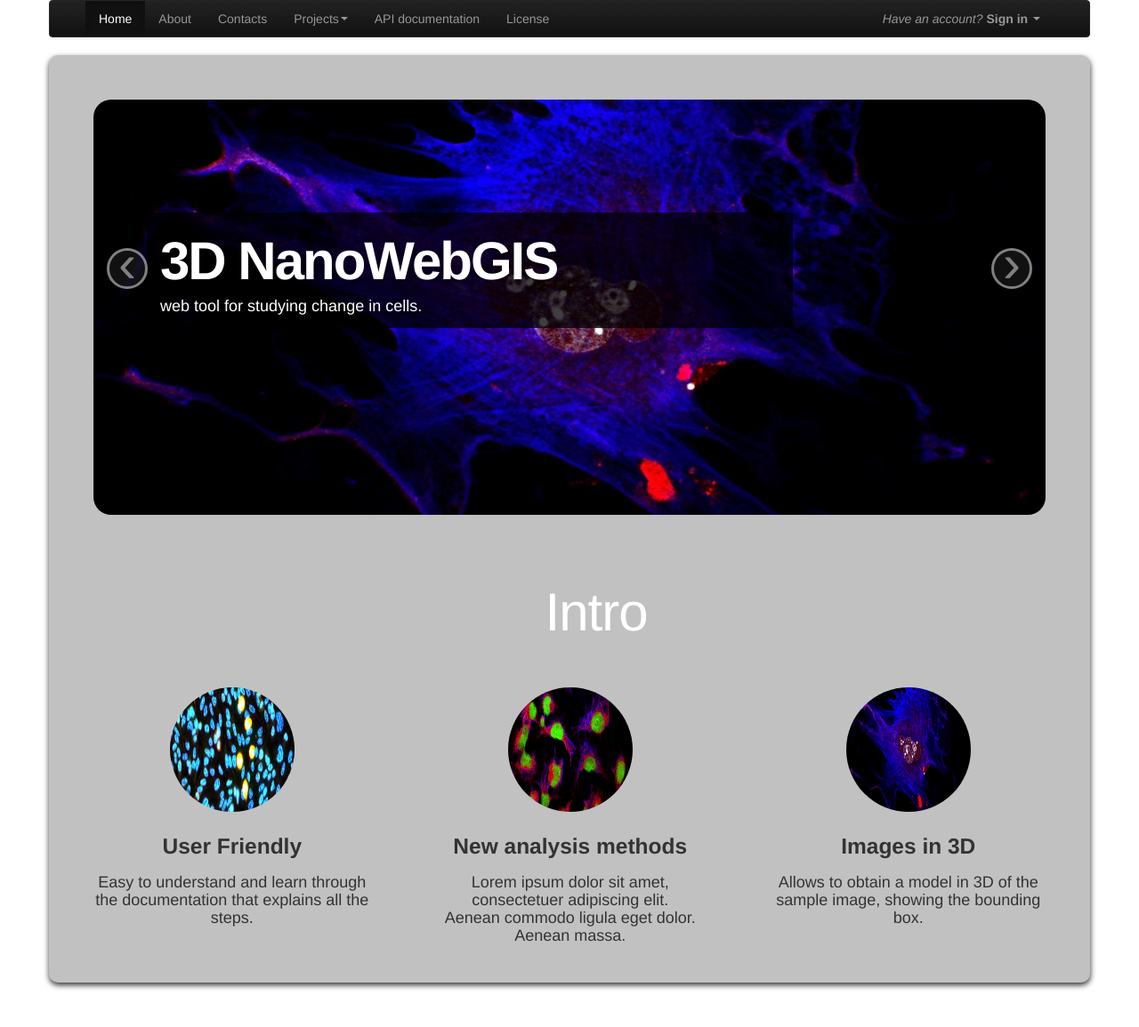
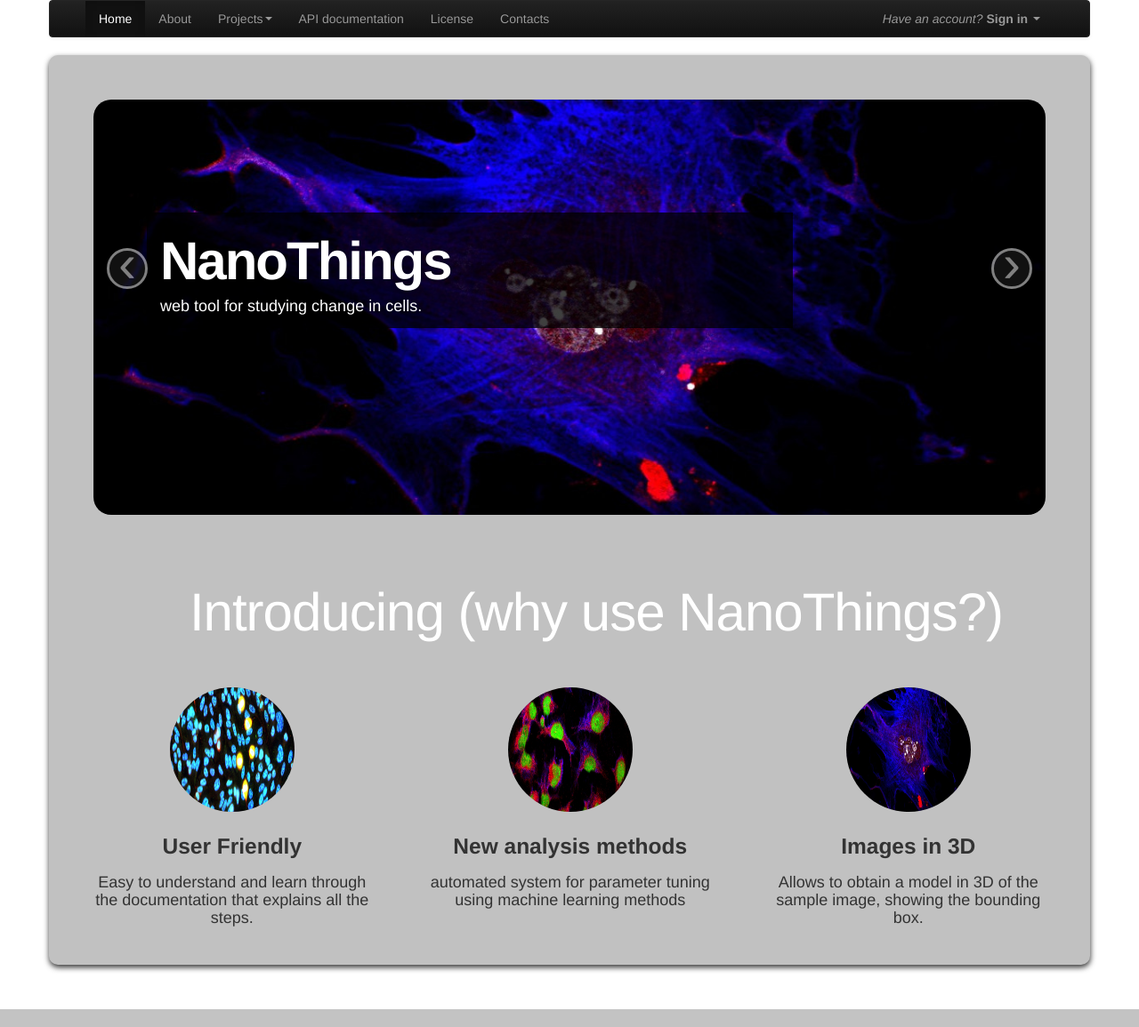
Before and after one commit to webvalley2013/nanothings, a Django app: page /ui/ in a window 1280 px wide. Shown: the whole page at 89% size. Run offline with Django 3.2, Linux system fonts and the light colour scheme.

Commit message:
last mod

```diff
--- a/userinterface/static/userinterface/css/style.css
+++ b/userinterface/static/userinterface/css/style.css
@@ -161,9 +161,14 @@ margin-left: 60px;
 .thumbnail .caption { color: #333; }
 
 .container {
-    color: #333;
+    color: #000000;
 }
 
 .subtitle {
     margin: 40px 0 10px 0;
+    color: #
 }
+
+#txtAbout {
+     color: #000000;
+}
--- a/userinterface/templates/index.html
+++ b/userinterface/templates/index.html
@@ -58,7 +58,7 @@
                     <ul class="nav">
                         <li class="active"><a href="/ui/">Home</a></li>
                         <li id="about"><a href="/ui/about/">About</a></li>
-                        <li id="contacts"><a href="/ui/contacts/">Contacts</a></li>
+
                         <li class="dropdown" id=projects>
                             <a data-toggle="dropdown" class="dropdown-toggle" href="#">Projects<strong
                                     class="caret"></strong></a>
@@ -66,10 +66,12 @@
                                 <li id=img_analysis><a href="/ui/img_analysis/">Image analysis</a></li>
                                 <li id=r_plr><a href="/ui/r_plr/">R/PLR Networks</a></li>
                                 <li id=networks><a href="/ui/hadoop/">Cloud Computing Hadoop</a></li>
+                                <li id=omero><a href="/ui/omero/">Omero</a></li>
                             </ul>
                         </li>
                         <li id=api><a href="/ui/api_documentation">API documentation</a></li>
                         <li id=license><a href="/ui/license">License</a></li>
+                    <li id="contacts"><a href="/ui/contacts/">Contacts</a></li>
                         {% if user.is_superuser %}
                             <li><a href="/ui/process_list">Process Management</a></li>
                         {% endif %}
@@ -156,7 +158,7 @@
                                 <div class="item active" id="ed-base">
 
                                     <div class="carousel-caption">
-                                        <h1>3D NanoWebGIS </h1>
+                                        <h1>NanoThings </h1>
 
                                         <p>
                                             web tool for studying change in cells.
@@ -167,7 +169,7 @@
 
                                 <div class="item">
                                     <div class="carousel-caption">
-                                        <h1>3D NanoWebGIS</h1>
+                                        <h1>NanoThings</h1>
 
                                         <p>
                                             Interface and complex networks for molecular
@@ -179,7 +181,7 @@
 
                                 <div class="item">
                                     <div class="carousel-caption">
-                                        <h1>3D NanoWebGIS</h1>
+                                        <h1>NanoThings</h1>
 
                                         <p>
                                             Interface and complex networks for molecular
@@ -192,7 +194,7 @@
                                 <div class="item">
                                     <div class="carousel-caption">
                                         <h1>
-                                            3D NanoWebGIS</h1>
+                                            NanoThings</h1>
 
                                         <p> Interface and complex networks for molecular
                                             medicine data.</p>
@@ -204,7 +206,7 @@
                                 <div class="item">
                                     <div class="carousel-caption">
                                         <h1>
-                                            3D NanoWebGIS</h1>
+                                             NanoThings</h1>
 
                                         <p> Interface and complex networks for molecular
                                             medicine data.</p>
@@ -216,7 +218,7 @@
                                 <div class="item">
                                     <div class="carousel-caption">
                                         <h1>
-                                            3D NanoWebGIS</h1>
+                                            NanoThings</h1>
 
                                         <p> Interface and complex networks for molecular
                                             medicine data.</p>
@@ -242,7 +244,7 @@
 
                     <div class="span12">
                         <div class="intro2">
-                            <h1>Intro</h1>
+                            <h1>Introducing (why use NanoThings?)</h1>
                             <ul class="thumbnails">
                                 <li class="span4">
                                     <div class="thumbnail">
@@ -277,9 +279,7 @@
                                                 New analysis methods
                                             </h3>
 
-                                            <p>Lorem ipsum dolor sit amet, consectetuer adipiscing elit. <br/>
-                                                Aenean commodo ligula eget dolor.<br/>
-                                                Aenean massa.
+                                            <p>automated system for parameter tuning using machine learning methods
                                             </p>
                                         </div>
                                     </div>
```
Also changed, not shown: userinterface/templates/about.html (+9 -6 lines).
